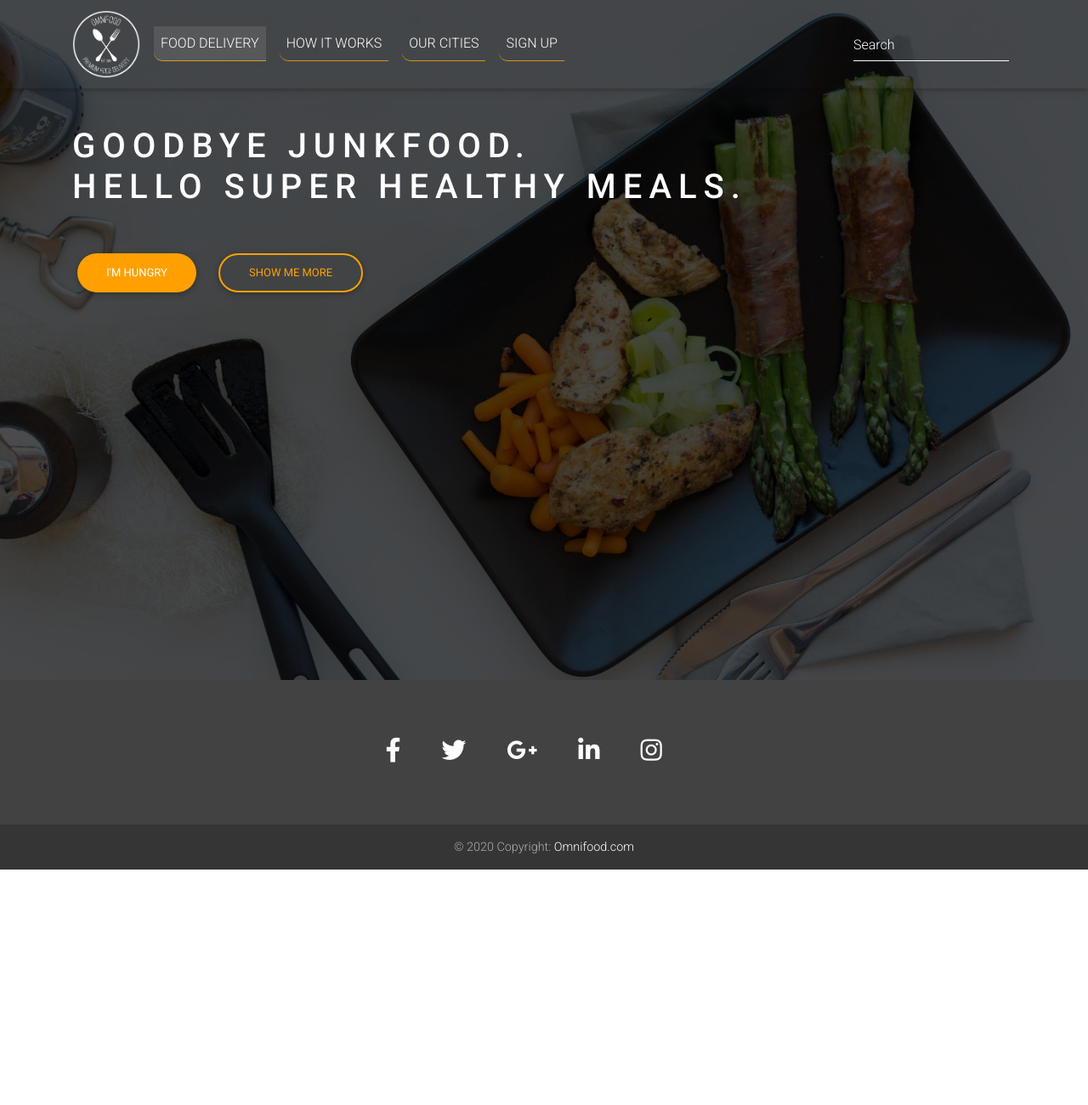
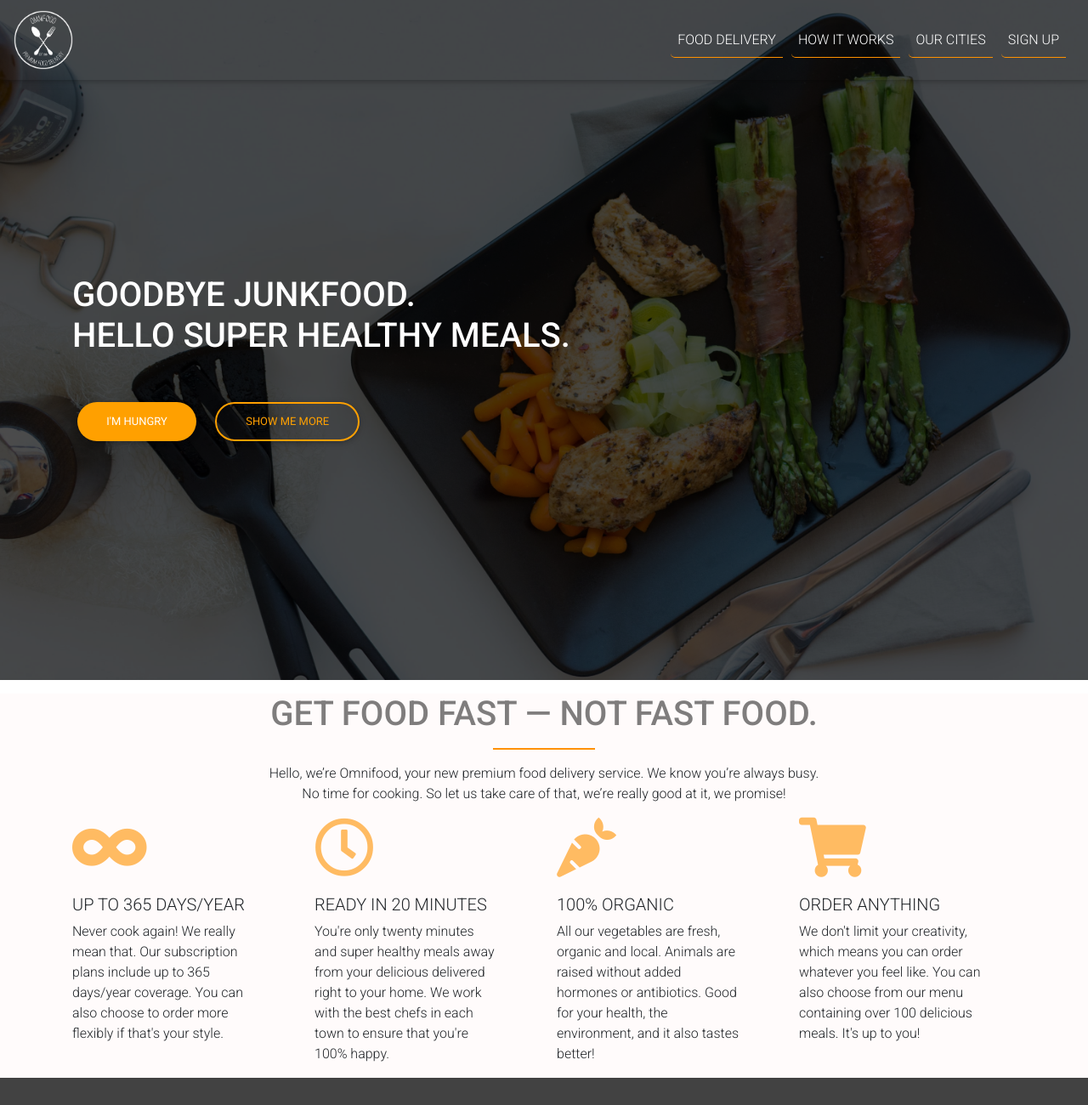
Before and after one commit to Luke-Reign/Omnifood, a plain HTML site: page index.html in a window 1280 px wide. Shown: the top 1300 px of the page at 85% size. Before the commit the page ends 1023 px from the top, so only its background shows below. Drawn offline with Linux system fonts and the light colour scheme; files whose address does not match are found by name.

Commit message:
Update the files

```diff
--- a/index.html
+++ b/index.html
@@ -20,64 +20,92 @@
 </head>
 <body>
 
+	<!--Main Navigation-->
 <header>
-		<!--Navbar-->
-		<nav class="navbar navbar-expand-lg navbar-dark fixed-top scrolling-navbar">
-		  <div class="container">
-			<img src="resources/img/logo-white.png" height="80" class="d-inline-block align-top mr-3" alt="OMNIFOOD LOGO">
-			<button class="navbar-toggler" type="button" data-toggle="collapse" data-target="#navbarSupportedContent-7" aria-controls="navbarSupportedContent-7" aria-expanded="false" aria-label="Toggle navigation">
+
+    <nav class="navbar fixed-top navbar-expand-lg navbar-dark scrolling-navbar">
+		<img src="resources/img/logo-white.png" height="70" class="d-inline-block align-top mr-5" alt="OMNIFOOD LOGO">
+		<button class="navbar-toggler" type="button" data-toggle="collapse" data-target="#navbarSupportedContent" aria-controls="navbarSupportedContent" aria-expanded="false" aria-label="Toggle navigation">
             <span class="navbar-toggler-icon"></span>
         </button>
-			<div class="collapse navbar-collapse" id="navbarSupportedContent-7">
-			  <ul class="navbar-nav mr-auto">
-				<li class="nav-item active mb-0 pb-0">
-				  <a class="nav-link mr-3" href="#">FOOD DELIVERY <span class="sr-only">(current)</span></a>
+        <div class="collapse navbar-collapse" id="navbarSupportedContent">
+            <ul class="navbar-nav ml-auto">
+                <li class="nav-item">
+                    <a class="nav-link" href="#">FOOD DELIVERY</a>
                 </li>
                 <li class="nav-item">
-				  <a class="nav-link mr-3" href="#">HOW IT WORKS</a>
+                    <a class="nav-link" href="#">HOW IT WORKS</a>
                 </li>
                 <li class="nav-item">
-				  <a class="nav-link mr-3" href="#">OUR CITIES</a>
+                    <a class="nav-link" href="#">OUR CITIES</a>
 				</li>
 				<li class="nav-item">
                     <a class="nav-link" href="#">SIGN UP</a>
                 </li>
             </ul>
-			  <form class="form-inline">
-				<div class="md-form my-0">
-				  <input class="form-control mr-sm-2" type="text" placeholder="Search" aria-label="Search">
         </div>
-			  </form>
+    </nav>
+
+    <div class="view intro-2" style="">
+        <div class="full-bg-img">
+            <div class="mask rgba-black-strong flex-center">
+                <div class="container text-center white-text wow fadeInUp">
+					<h1 class="h1-reponsive white-text text-uppercase font-weight-bold mb-5 pt-md-5 pt-5 text-left" data-wow-delay="0.3s"><strong>Goodbye Junkfood. <br> Hello super healthy meals.</strong></h1>
+					<a class="btn btn-amber rounded-pill mr-3" style="float: left;">I'm hungry</a>
+				  	<a class="btn btn-outline-amber rounded-pill" style="float: left;">Show me more</a>
                 </div>
             </div>
-		</nav>
-		<!-- Navbar -->
-		<!-- Full Page Intro -->
-		<div class="view" style="background-image: url('resources/css/img/hero-min.jpg'); background-repeat: no-repeat; background-size: cover; background-position: center center;">
-		  <!-- Mask & flexbox options-->
-		  <div class="mask rgba-black-strong align-items-center">
-			<!-- Content -->
+        </div>
+    </div>
+
+</header>
+<!--Main Navigation-->
+
+
+	  <!-- Features Section -->
+	  <section class="features" style="background-color: rgb(255, 251, 251);">
+		<h1 class="h1-reponsive text-black-50 text-uppercase font-weight-bold mt-3 text-center"><strong>Get Food Fast &mdash; Not Fast Food.</strong></h1>
+		<hr class="hr-dark my-3">
+		<p class="text-center">Hello, we’re Omnifood, your new premium food delivery service. We know you’re always busy. <br> No time for cooking. So let us take care of that, we’re really good at it, we promise!</p>
 		<div class="container">
-			  <!--Grid row-->
 			<div class="row">
-				<!--Grid column-->
-				<div class="col-md-12 mb-4">
-				  <h1 class="h1-reponsive white-text text-uppercase font-weight-bold mb-5 pt-md-5 pt-5 wow fadeInDown text-left" data-wow-delay="0.3s"><strong>Goodbye Junkfood. <br> Hello super healthy meals.</strong></h1>
-				  <a class="btn btn-amber wow fadeInDown rounded-pill mr-3" data-wow-delay="0.4s">I'm hungry</a>
-				  <a class="btn btn-outline-amber wow fadeInDown rounded-pill" data-wow-delay="0.4s">Show me more</a>
+			  <div class="col">
+				<i class="fas fa-infinity"></i>
+				<h5 class="text-uppercase">Up to 365 Days/Year</h5>
+				<p>Never cook again! We really mean that. Our subscription plans include up to 365 days/year coverage. You can also choose to order more flexibly if that's your style.</p>
 			  </div>
-				<!--Grid column-->
+			  <div class="col">
+				<i class="far fa-clock"></i>
+				<h5 class="text-uppercase">Ready in 20 Minutes</h5>
+				<p>You're only twenty minutes and super healthy meals away from your delicious delivered right to your home. We work with the best chefs in each town to ensure that you're 100% happy.</p>
 			  </div>
-			  <!--Grid row-->
+			  <div class="col">
+				<i class="fas fa-carrot"></i>
+				<h5 class="text-uppercase">100% Organic</h5>
+				<p>All our vegetables are fresh, organic and local. Animals are raised without added hormones or antibiotics. Good for your health, the environment, and it also tastes better!</p>
 			  </div>
-			<!-- Content -->
+			  <div class="col">
+				<i class="fas fa-shopping-cart"></i>
+				<h5 class="text-uppercase">Order Anything</h5>
+				<p>We don't limit your creativity, which means you can order whatever you feel like. You can also choose from our menu containing over 100 delicious meals. It's up to you!</p>
 			  </div>
-		  <!-- Mask & flexbox options-->
 			</div>
-		<!-- Full Page Intro -->
-	  </header>
-	  <!-- Main navigation -->
+		</div>
+	</section>
+	  <!-- Features Section -->
 
+
+	  <!-- Favourite Meals Section -->
+
+
+	  <!-- Favourite Meals Section -->
+
+
+	  <!-- How it Works Section -->
+
+
+
+	  <!-- How it Works Section -->
 
 	  <!-- Footer -->
 <footer class="page-footer font-small grey darken-3">
@@ -89,7 +117,7 @@
 	  <div class="row">
 
 		<!-- Grid column -->
-		<div class="col-md-12 py-5">
+		<div class="col-md-12 py-3">
 		  <div class="mb-5 flex-center">
 
 			<!-- Facebook -->
--- a/script.js
+++ /dev/null
@@ -1,2 +0,0 @@
-// Animations init
-new WOW().init();
--- a/style.css
+++ b/style.css
@@ -1,4 +1,51 @@
+.intro-2 {
+  background: url("resources/css/img/hero-min.jpg")no-repeat center center;
+  background-size: cover;
+}
+
+.navbar {
+  background-color: transparent;
+}
+
+.top-nav-collapse {
+  background-color: #4285F4;
+}
+
+@media only screen and (max-width: 768px) {
+  .navbar {
+      background-color: #4285F4;
+  }
+}
 html,
+body,
+header,
+.view {
+  height: 100%;
+}
+
+.nav-link{
+  border-bottom: 1px solid rgba(255, 145, 0);
+  border-bottom-left-radius: 5px;
+  margin-right: 10px;
+}
+
+.hr-dark {
+  border-top: 2px solid rgb(255, 145, 0);
+  width: 120px;
+}
+
+.fas,
+.far {
+  color:  rgba(255, 145, 0, 0.61) ;
+  font-size: 70px;
+  margin-bottom: 20px;
+}
+
+.col{
+  margin-right: 40px;
+}
+
+/* html,
 body,
 header,
 .view {
@@ -39,3 +86,6 @@ h1 {
     border-bottom-left-radius: 10px;
 
 }
+
+.features{
+} */
```
Lines whose indentation alone changed are shown as unchanged.
